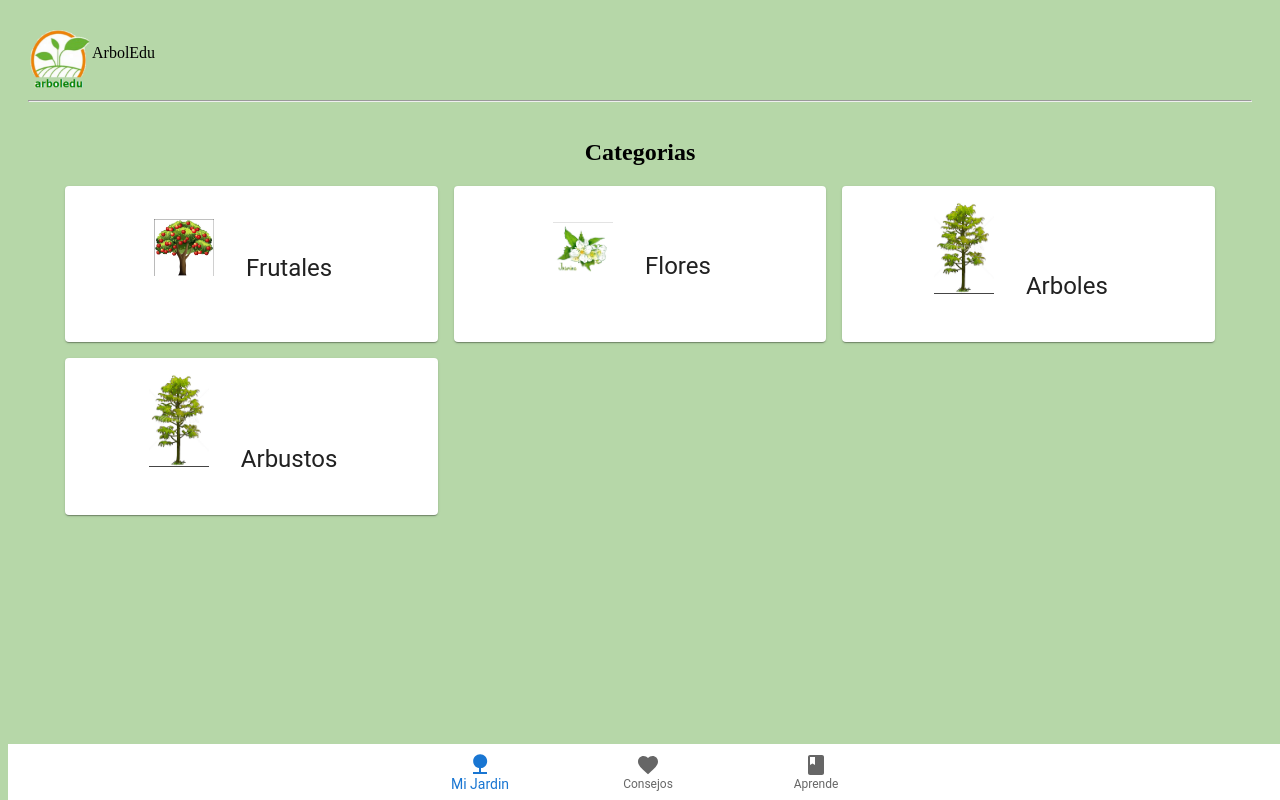
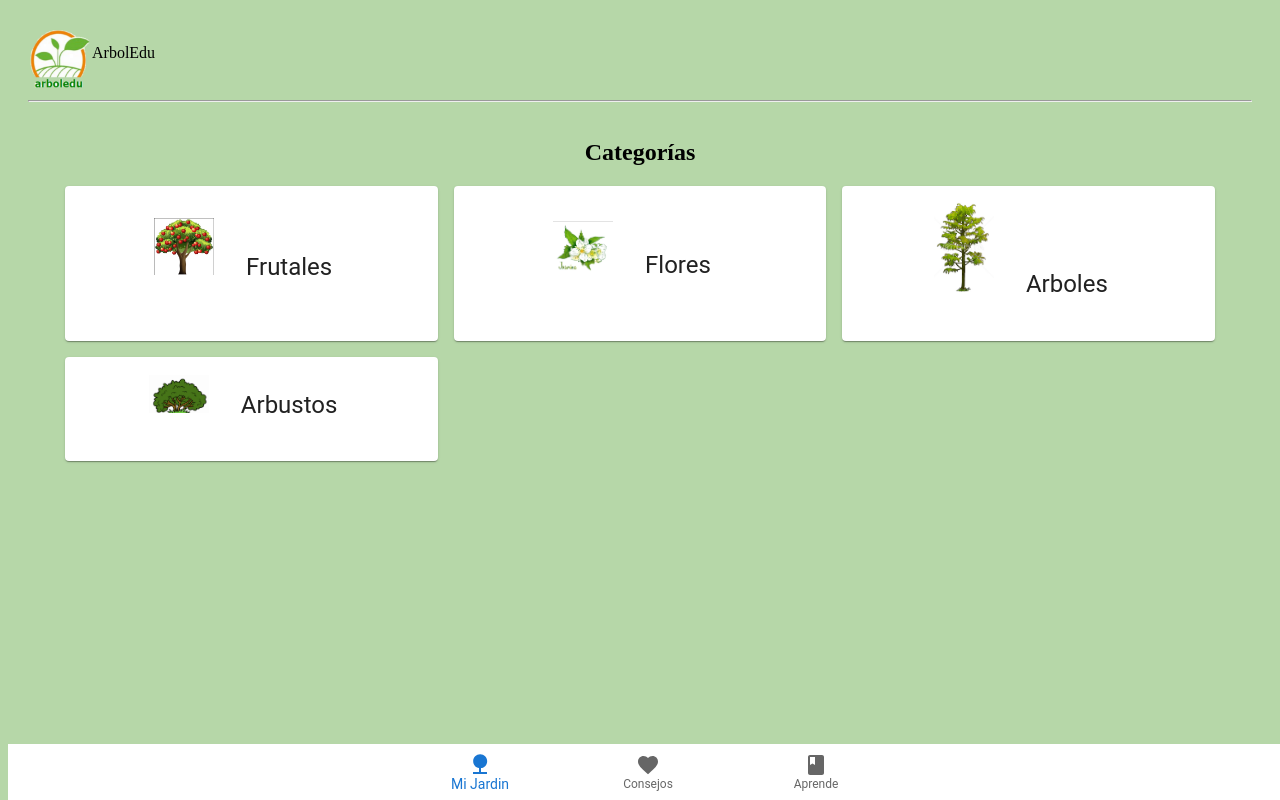
Before and after one commit to IvanFC29/pwa_perfil_arboledu, a React (Create React App) app: page /categorias in a window 1280 px wide. Built offline with nearby package versions, Linux system fonts and the light colour scheme.

Commit message:
Detalles de diseño

```diff
--- a/src/App.js
+++ b/src/App.js
@@ -10,6 +10,7 @@ import Layout from './components/Layout'
 import Categorias from './components/Categorias';
 import Elemento from './components/Elemento';
 import Planta from './components/Plantas';
+import Recordatorios from './components/Recordatorios';
 import { MiJardinProvider } from './context/MiJardinContenedor';
 import './App.css';
 
@@ -26,6 +27,7 @@ function App() {
           <Route path="/aprende" element={<Layout><Aprende /></Layout>} />
           <Route path="/consejos" element={<Layout><Consejos /></Layout>} />
           <Route path="/categorias" element={<Layout><Categorias /></Layout>} />
+          <Route path="/recordatorios" element={<Layout><Recordatorios /></Layout>} />
           <Route path="/categorias/:categoria" element={<Layout><Elemento /></Layout>} />
           <Route path="/categorias/:categoria/:id" element={<Layout><Planta /></Layout>} />
         </Routes>
--- a/src/components/Categorias.js
+++ b/src/components/Categorias.js
@@ -12,7 +12,7 @@ const categorias = [
     { title: 'Frutales', image: './img/frutales.png', path: '/categorias/frutales' },
     { title: 'Flores', image: './img/flores.png', path: '/categorias/flores' },
     { title: 'Arboles', image: './img/arboles.png', path: '/categorias/arboles' },
-    { title: 'Arbustos', image: './img/arboles.png', path: '/categorias/arbustos' }
+    { title: 'Arbustos', image: './img/arbusto.png', path: '/categorias/arbustos' }
 ];
 
 const Categorias = () => {
@@ -30,7 +30,7 @@ const Categorias = () => {
         </div>
         <hr />
         <div id="contenido">
-            <h2>Categorias</h2>
+            <h2>Categorías</h2>
             <div className="target-categorias">
                 {categorias.map((categoria, index) => (
                     <Card key={index} className="categoria-card" onClick={() => targetaClic(categoria.path)}>
--- a/src/components/Elemento.js
+++ b/src/components/Elemento.js
@@ -9,6 +9,7 @@ import "../css/Categorias.css";
 
 const Elemento = () => {
   const { categoria } = useParams();
+
   const navegacion = useNavigate();
   const plantas = datosPlantas[categoria] || [];
 
@@ -22,6 +23,7 @@ const Elemento = () => {
            <img src="/icon-192x192.png" width="64px" alt="logo"></img>
              <p>ArbolEdu</p>
         </div>
+        <hr />
         <h2>{categoria}</h2>
         <div className="target-categorias">
             {plantas.map((planta, index) => (
--- a/src/components/Home.js
+++ b/src/components/Home.js
@@ -31,6 +31,7 @@ const Home = () => {
     return (
         <div className="home-container">
             <Installer />
+            <hr />
             <Slider {...settings} className="carousel">
                 <div className="carousel-slide">
                     <img src="./img/slide1.png" alt="Plant Care" />
--- a/src/components/MiJardin.js
+++ b/src/components/MiJardin.js
@@ -6,6 +6,7 @@ import { useMiJardin } from '../context/MiJardinContenedor';
 import Card from '@mui/material/Card';
 import CardActionArea from '@mui/material/CardActionArea';
 import CardContent from '@mui/material/CardContent';
+import Typography from '@mui/material/Typography';
 
 const MiJardin  = () => {
     const navegacion = useNavigate();
@@ -13,6 +14,10 @@ const MiJardin  = () => {
 
     const cambiarVista = () =>{
         navegacion('/categorias');
+    };
+
+    const irRecordatorios = () =>{
+        navegacion('/recordatorios');
     };
 
     return(
@@ -32,7 +37,7 @@ const MiJardin  = () => {
                 ):(
                   <div id='jardin'>
                     <button className="agregar-planta-button" onClick={cambiarVista}>+ Agregar Planta</button>
-
+                    <br></br>
                     <div className="target-categorias">
                         {misPlantas.map((planta, index) => (
                             <Card key={index} className="categoria-card">
@@ -41,8 +46,10 @@ const MiJardin  = () => {
                                         <img id='img_jardin' src={planta.imagen} alt={planta.nombre} />
                                     </CardContent>
                                     <CardContent className="categoria-content">
-                                        <p>{planta.nombre}</p>
-                                        <button className="agregar-recordatorio-button" onClick={cambiarVista}>Agregar recordatorio</button>
+                                        <Typography gutterBottom variant="h5" component="div">
+                                            <p>{planta.nombre}</p>
+                                        </Typography>
+                                        <button className="agregar-recordatorio-button" onClick={irRecordatorios}>Agregar recordatorio</button>
                                     </CardContent>
                                 </CardActionArea>
                             </Card>
--- a/src/components/Plantas.js
+++ b/src/components/Plantas.js
@@ -16,6 +16,7 @@ const Planta = () => {
            <img src="/icon-192x192.png" width="64px" alt="logo"></img>
              <p>ArbolEdu</p>
         </div>
+        <hr />
         <div id="contenido">
             {planta ? (
             <>
--- a/src/components/Recordatorios.js
+++ b/src/components/Recordatorios.js
@@ -2,9 +2,14 @@ import React from 'react';
 
 const Recordatorios = () => {
   return (
-    <div>
+    <div className="inicio-container">
+      <div id="cabecera-inicio">
+        <img src="icon-192x192.png" width="64px" alt="logo"></img>
+          <p>ArbolEdu</p>
+      </div>
+      <hr />
       <h2>Recordatorios</h2>
-      <p>Contenido de recordatorios...</p>
+        <p>Contenido de recordatorios...</p>
     </div>
   );
 };
--- a/src/css/Categorias.css
+++ b/src/css/Categorias.css
@@ -3,6 +3,25 @@
     grid-template-columns: 1fr;
     gap: 16px;
 }
+
+.categoria-card {
+    cursor: pointer;
+    display: inline-flex;
+    align-items: center;
+    flex-direction: row;
+}
+
+.categoria-card img {
+    width: 60px; /* Ajusta el tamaño de la imagen según tus necesidades */
+    height: auto;
+}
+
+.categoria-card .categoria-content {
+    display: inline-flex;
+    flex-direction: column;
+}
+
+
 
 @media (min-width: 600px) {
     .target-categorias {
@@ -14,13 +33,13 @@
     .target-categorias {
         grid-template-columns: 1fr 1fr 1fr;
     }
-}
 
-.categoria-card {
-    cursor: pointer;
-    display: inline-flex;
-    align-items: center;
-    padding: 16px;
+    .categoria-card {
+        cursor: pointer;
+        display: inline-flex;
+        align-items: center;
+        padding: 16px;
+    }
 }
 
 .categoria-card img {
--- a/src/css/Home.css
+++ b/src/css/Home.css
@@ -58,17 +58,18 @@
 /* Para tamaños en dispositivos móviles */
 @media (max-width: 600px) {
     .carousel{
-        width: 55%;
+        width: 50%;
         max-width: 350px;
         border: none;
     }
 
     .carousel-slide img{
-        max-width: 80%;
+        max-width: 90%;
+        height:max-content;
     }
 
     .carousel-slide p{
-        font-size: 14px;
+        font-size: 18px;
     }
 
     #botonesHome{
--- a/src/css/MiJardin.css
+++ b/src/css/MiJardin.css
@@ -18,6 +18,7 @@
     background-color: #4caf50;
     color: white;
     padding: 10px 20px;
+    margin-bottom: 4%;
     border: none;
     border-radius: 5px;
     cursor: pointer;
@@ -44,11 +45,11 @@
 #img_jardin{
     width: 100px !important;
     height: auto;
-    margin-right: 16px;
+    padding: 16px;
 }
 
 .target-categorias {
-    display: flex;
+    display: inline-flex;
     flex-direction: row;
     grid-template-columns: 1fr;
     gap: 16px;
@@ -70,10 +71,11 @@
     cursor: pointer;
     display: inline-flex;
     align-items: center;
+    flex-direction: row;
     padding: 16px;
 }
 
 .categoria-card .categoria-content {
     display: inline-flex;
-    flex-direction: column;
+    flex-direction: row;
 }
--- a/src/data/datosPlantas.json
+++ b/src/data/datosPlantas.json
@@ -85,7 +85,7 @@
     {
       "id": "1",
       "nombre": "Pingo de oro",
-      "descripcion": "El boj es un arbusto perennifolio de la familia de las buxáceas.",
+      "descripcion": "El pingo de oro es un arbusto decorativo.",
       "imagen": "/img/categ-arbusto/pingo.png"
     }
 
```
Also changed, not shown: public/img/arboles.PNG, public/img/arbusto.PNG (added).
